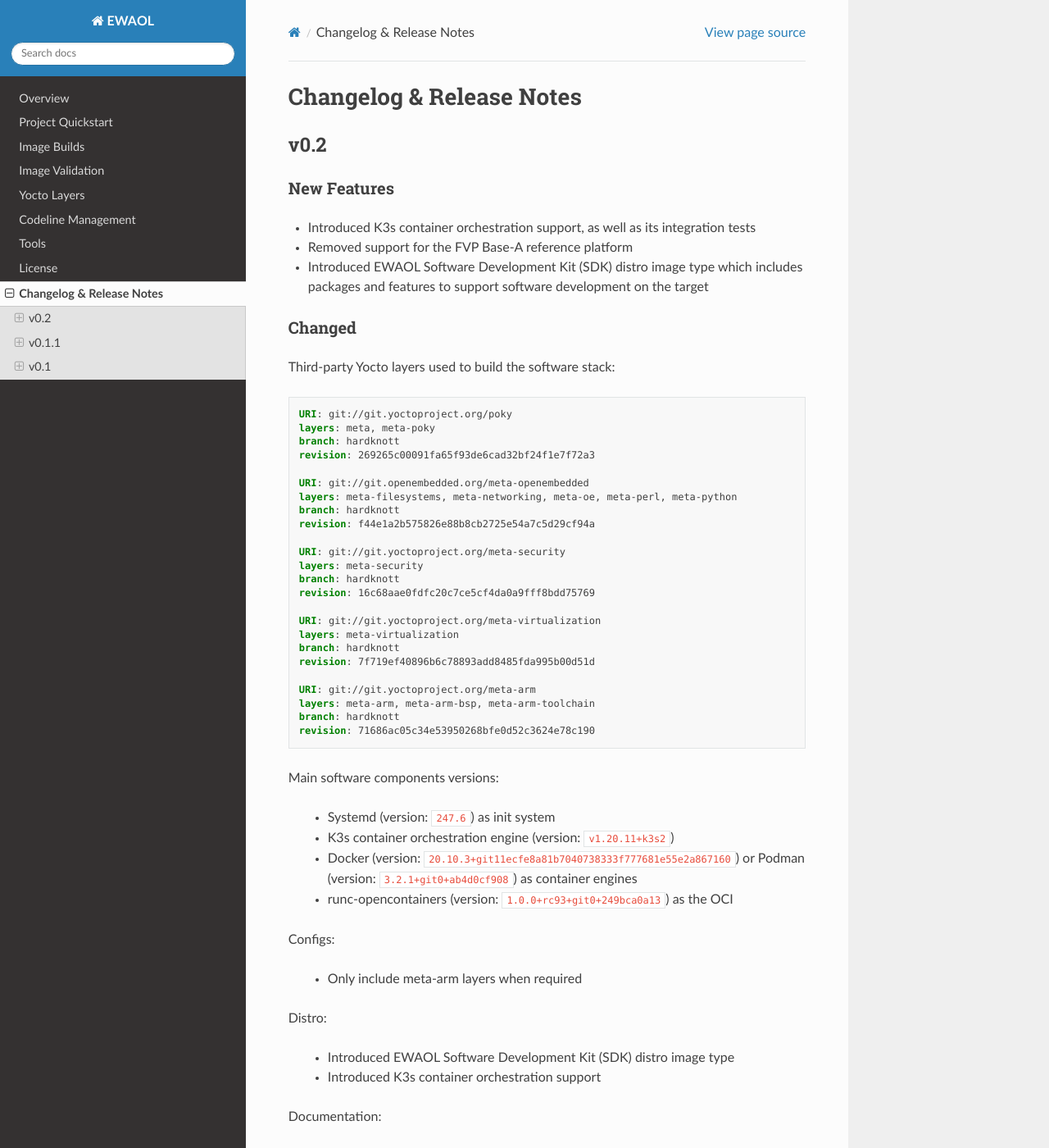
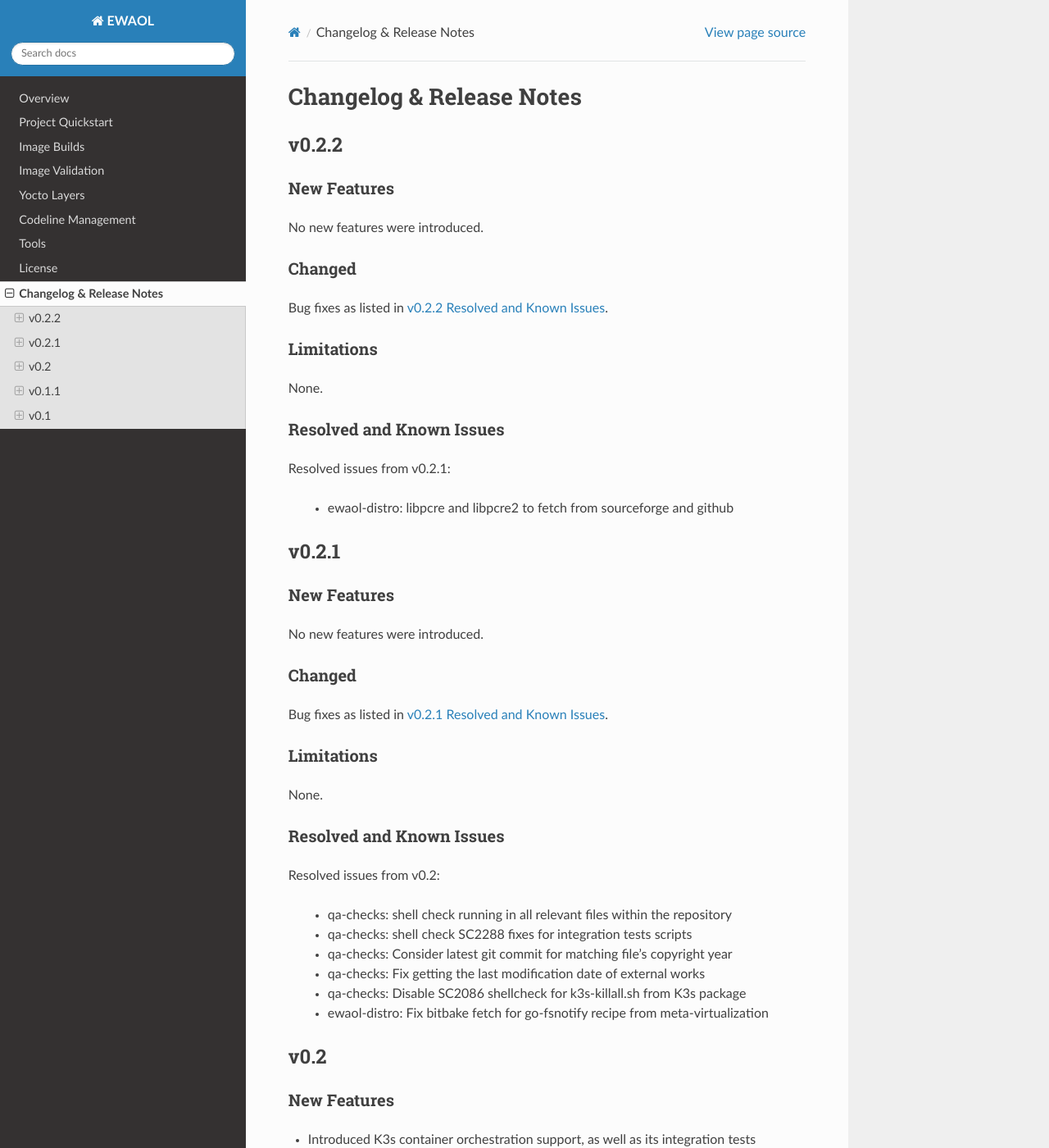
Before and after one commit to chaoge525/soafee_demo, a Sphinx documentation site: the page built from documentation/changelog.rst, in a window 1280 px wide and 1400 px high. Shown: the whole window at 82% size. Built offline with Sphinx 7.4.7 and the Read the Docs theme 2.0.0, drawn with Linux system fonts in a browser that asks for light colours.

Commit message:
doc: Update changelog with v0.2.1 and v0.2.2 entries
Issue-Id: SCM-3897
Signed-off-by: Diego Sueiro <diego.sueiro@arm.com>
Change-Id: I03c4f1192be95ca54ae769bc4824b3f76abef1b3

```diff
--- a/documentation/changelog.rst
+++ b/documentation/changelog.rst
@@ -1,5 +1,65 @@
 Changelog & Release Notes
 #########################
+
+v0.2.2
+******
+
+New Features
+============
+
+No new features were introduced.
+
+Changed
+=======
+
+Bug fixes as listed in `v0.2.2 Resolved and Known Issues`_.
+
+Limitations
+===========
+
+None.
+
+.. _v0.2.2 Resolved and Known Issues:
+
+Resolved and Known Issues
+=========================
+
+Resolved issues from v0.2.1:
+
+  * ewaol-distro: libpcre and libpcre2 to fetch from sourceforge and github
+
+v0.2.1
+******
+
+New Features
+============
+
+No new features were introduced.
+
+Changed
+=======
+
+Bug fixes as listed in `v0.2.1 Resolved and Known Issues`_.
+
+Limitations
+===========
+
+None.
+
+.. _v0.2.1 Resolved and Known Issues:
+
+Resolved and Known Issues
+=========================
+
+Resolved issues from v0.2:
+
+  * qa-checks: shell check running in all relevant files within the repository
+  * qa-checks: shell check SC2288 fixes for integration tests scripts
+  * qa-checks: Consider latest git commit for matching file's copyright year
+  * qa-checks: Fix getting the last modification date of external works
+  * qa-checks: Disable SC2086 shellcheck for k3s-killall.sh from K3s package
+  * ewaol-distro: Fix bitbake fetch for go-fsnotify recipe from
+    meta-virtualization
 
 v0.2
 ****
```
Also changed, not shown: 1 other file.
